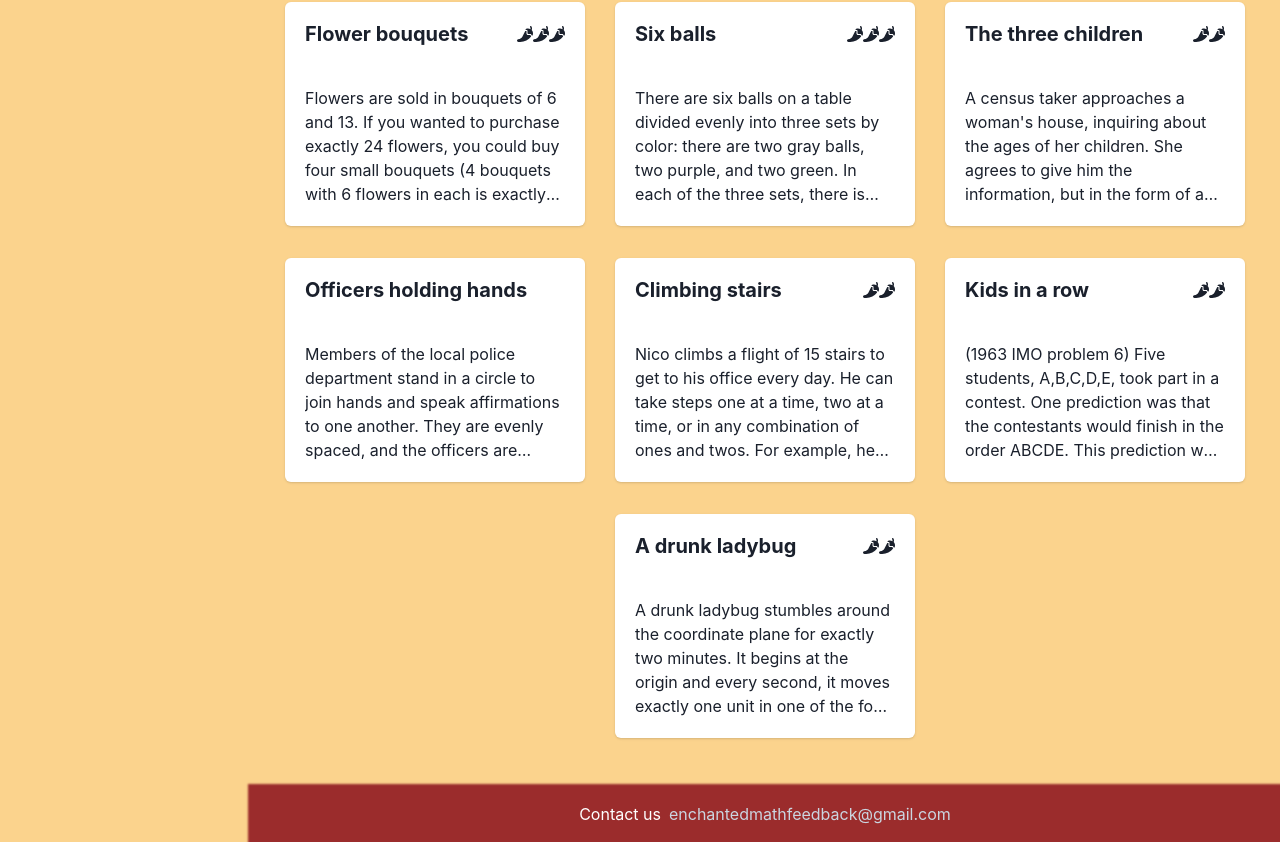
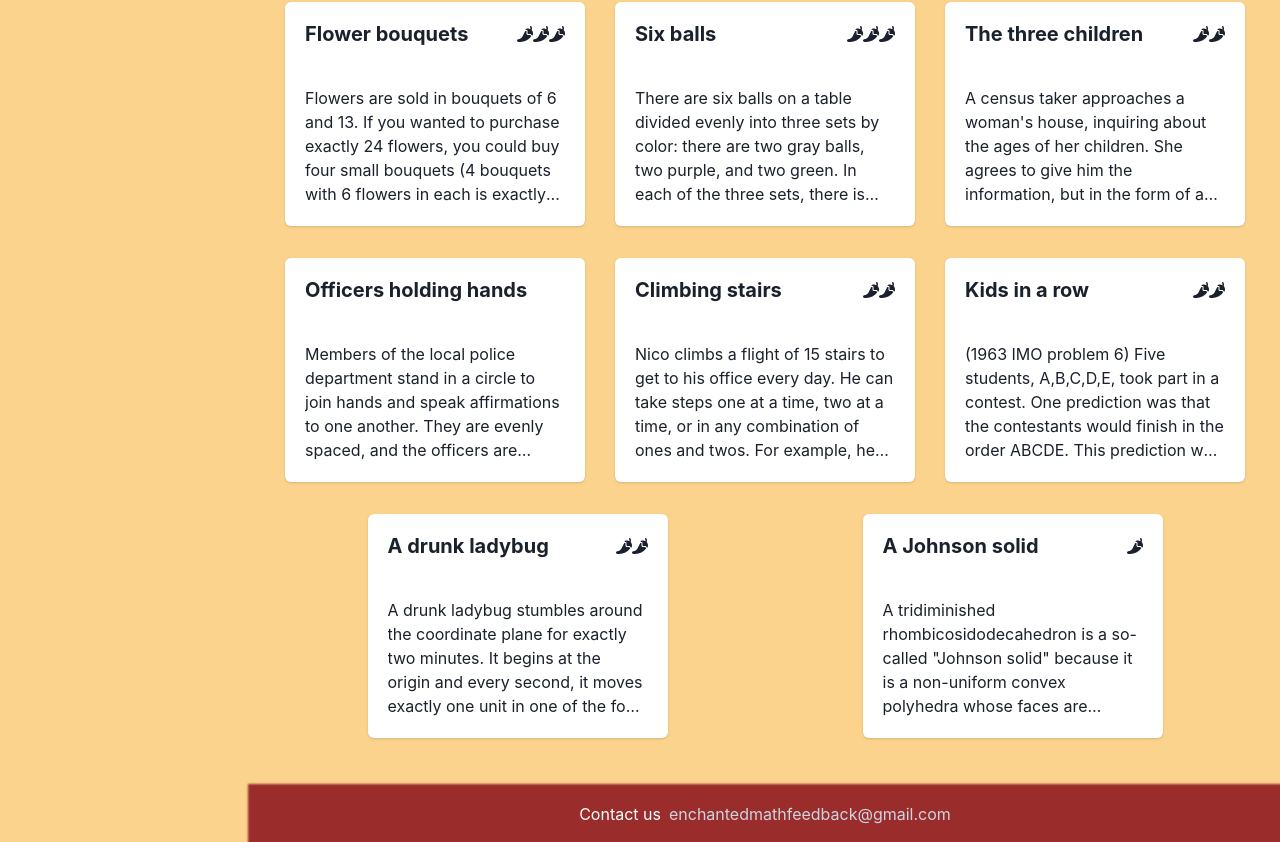
Before and after one commit to davebro1031/EnchantedMath, a React (Vite) app: page / in a window 1280 px wide. Shown: the part 3947-4789 px from the top of the page. Built offline with nearby package versions, Linux system fonts and the light colour scheme.

Commit message:
complete p63

```diff
--- a/src/problems/data.js
+++ b/src/problems/data.js
@@ -690,6 +690,16 @@ export const problems = [
     {
         id: 63,
         title: "A Johnson solid",
-        text: `A tridiminished rhombicosidodecahedron is a so-called "Johnson solid" because it is a non-uniform convex polyhedra whose faces are regular polygons. This particular solid has 32 faces: 5 triangles, 15 squares, 9 pentagons, and 3 decagons.  How many vertices does it the tridiminished rhombicosidodecahedron have?`
+        text: `A tridiminished rhombicosidodecahedron is a so-called "Johnson solid" because it is a non-uniform convex polyhedra whose faces are regular polygons. This particular solid has 32 faces: 5 triangles, 15 squares, 9 pentagons, and 3 decagons.  How many vertices does it the tridiminished rhombicosidodecahedron have?`,
+        hints: [
+            "How many edges must the solid have?",
+            "Google Euler characteristic"
+        ],
+        wrongAnswers: null,
+        categories: [
+            "combinatorics",
+            "graph theory"
+        ],
+        chilis: 1
     }
 ]
```
